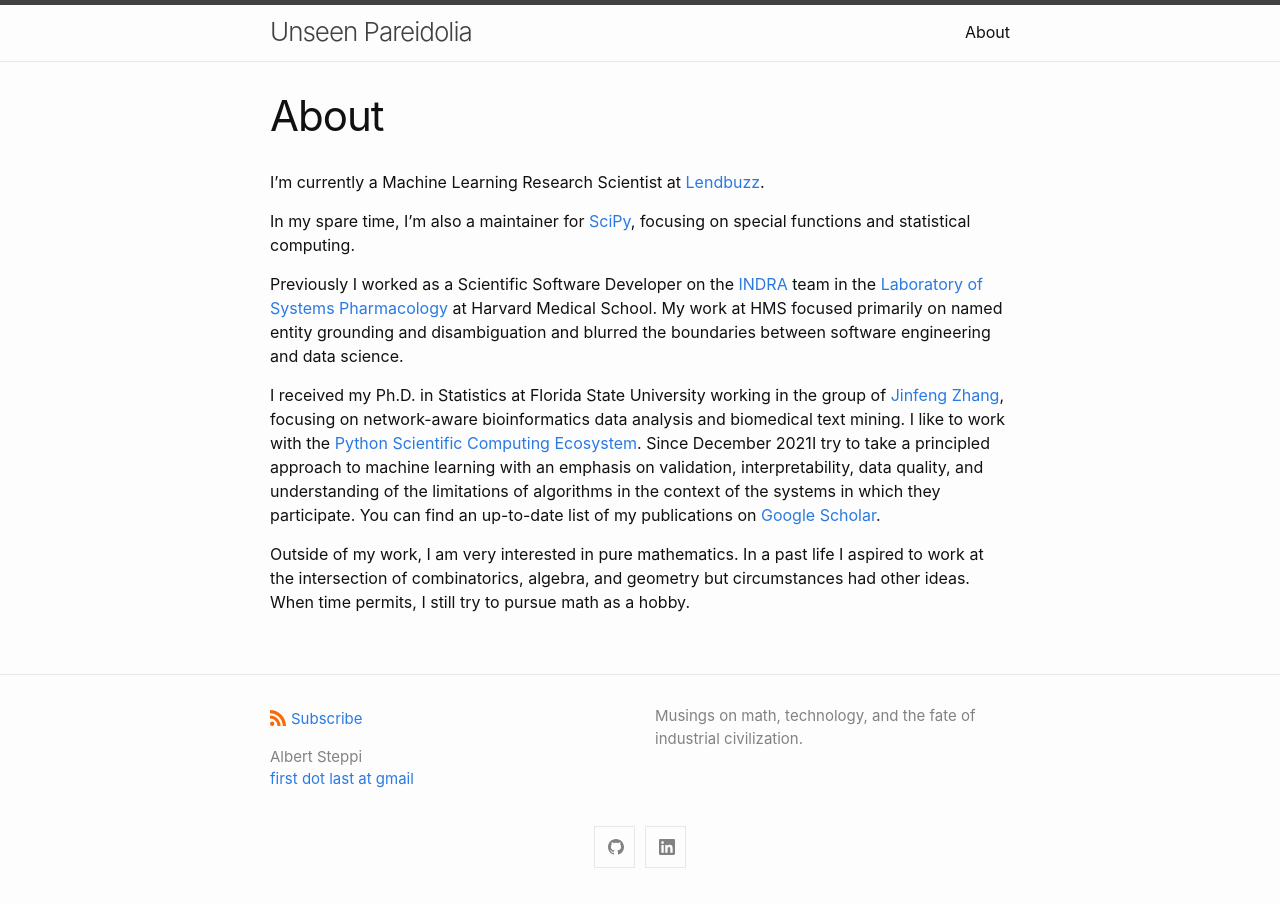
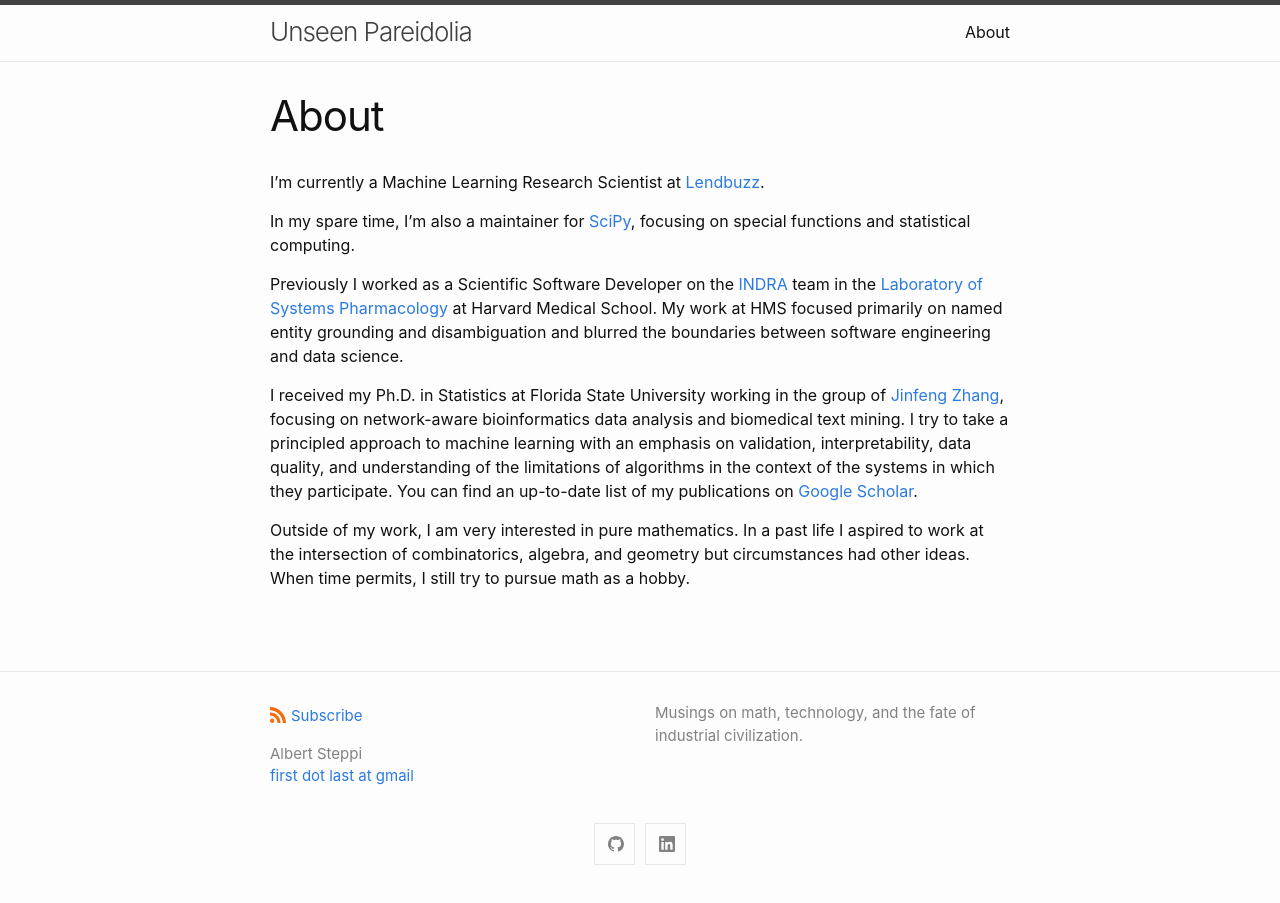
Before and after one commit to steppi/steppi.github.io, a Jekyll site: the page built from about.md, in a window 1280 px wide. Built offline with Jekyll 4.4.1, drawn with Linux system fonts in a browser that asks for light colours.

Commit message:
Fix editing error

```diff
--- a/about.md
+++ b/about.md
@@ -20,9 +20,7 @@ between software engineering and data science.
 I received my Ph.D. in Statistics at
 Florida State University working in the group of [Jinfeng Zhang](https://ani.stat.fsu.edu/~jinfeng/),
 focusing on network-aware bioinformatics
-data analysis and biomedical text mining. I like to work with the [Python
-Scientific Computing Ecosystem](https://www.scipy.org/about.html). Since
-December 2021I try to
+data analysis and biomedical text mining. I try to
 take a principled approach to machine learning with an emphasis on validation,
 interpretability, data quality, and understanding of the limitations of
 algorithms in the context of the systems in which they participate. You can
```
